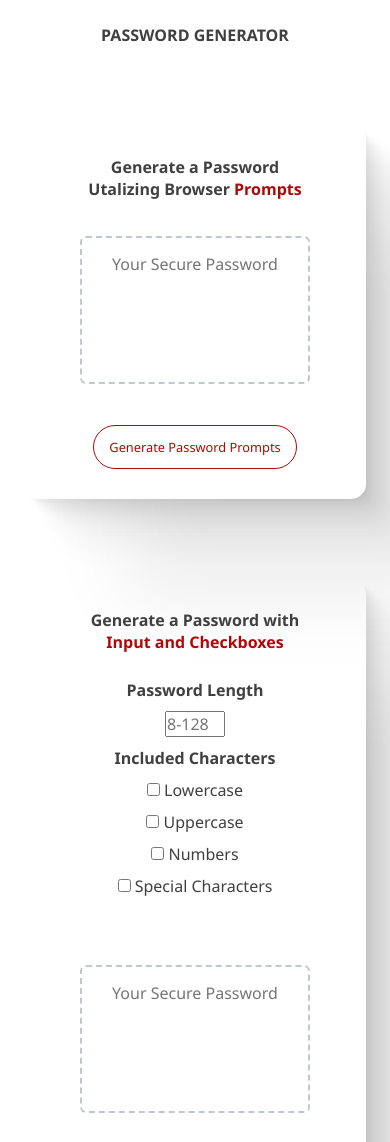
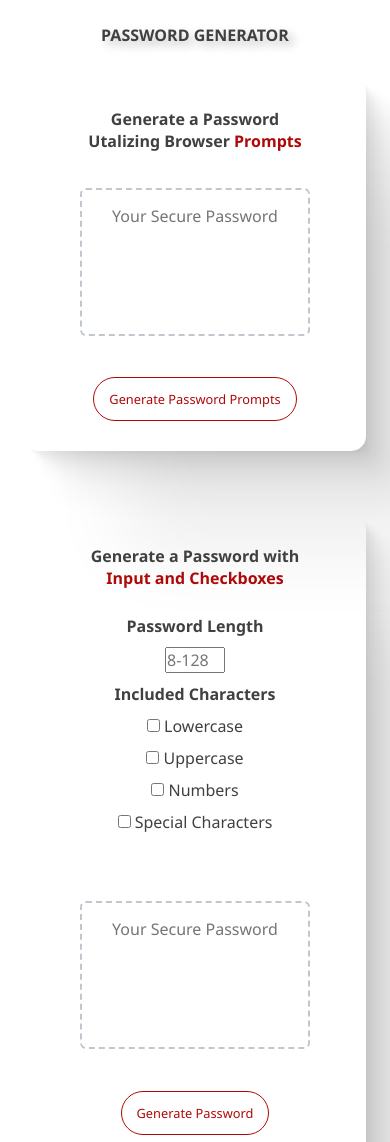
Before and after one commit to 1willcobb/Password_Generator, a plain HTML site: page index.html in a window 390 px wide. Shown: the top 1142 px of the page. Drawn offline with Linux system fonts and the light colour scheme.

Commit message:
fixed title and some verticle spacing

```diff
--- a/assets/style.css
+++ b/assets/style.css
@@ -17,7 +17,6 @@ body {
   display: flex;
   flex-direction: column;
   align-items: center;
-  gap: 5rem;
   height: 100%;
   margin: 3rem;
   font-family: sans-serif;
@@ -30,6 +29,12 @@ span {
 
 header {
   text-align: center;
+
+}
+
+header h1 {
+  text-shadow:  5px 5px 10px rgba(0, 0, 0, .25);
+  background: transparent;
 }
 
 .prompt-generator, .check-box-generator {
@@ -40,13 +45,14 @@ header {
   12.5px 12.5px 10px rgba(0, 0, 0, 0.035),
   22.3px 22.3px 17.9px rgba(0, 0, 0, 0.042),
   41.8px 41.8px 33.4px rgba(0, 0, 0, 0.05),
-  100px 100px 80px rgba(0, 0, 0, 0.07)
-  ;
+  100px 100px 80px rgba(0, 0, 0, 0.07);
   color: hsl(206, 17%, 28%);
   font-size: 18px;
   margin: 0 auto;
   max-width: 100%;
   padding: 30px 40px;
+  margin-top: 2rem;
+  margin-bottom: 2rem;
 }
 
 .check-box-generator .card-body {
@@ -160,7 +166,7 @@ header {
 
   #multiple-check-boxes {
     flex-direction: column;
-
+  }
 }
 
 @media (max-width: 500px) {
@@ -175,4 +181,8 @@ header {
   * {
     font-size: 1rem;
   }
+
+  header {
+    font-size: 2rem;
+  }
 }
```
